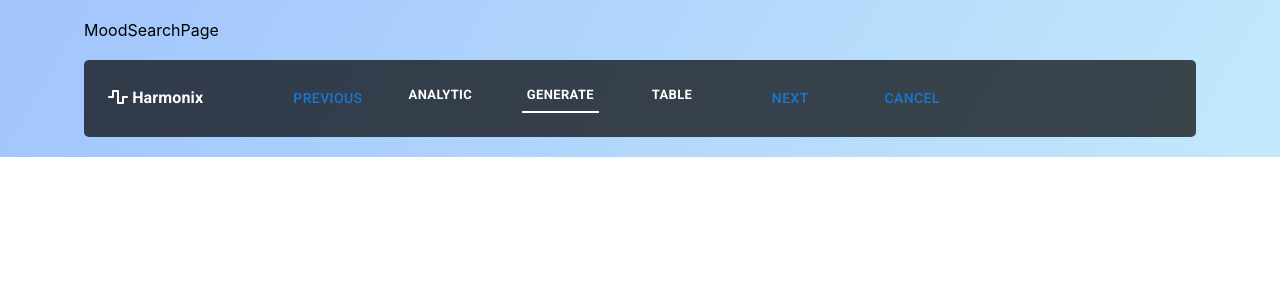
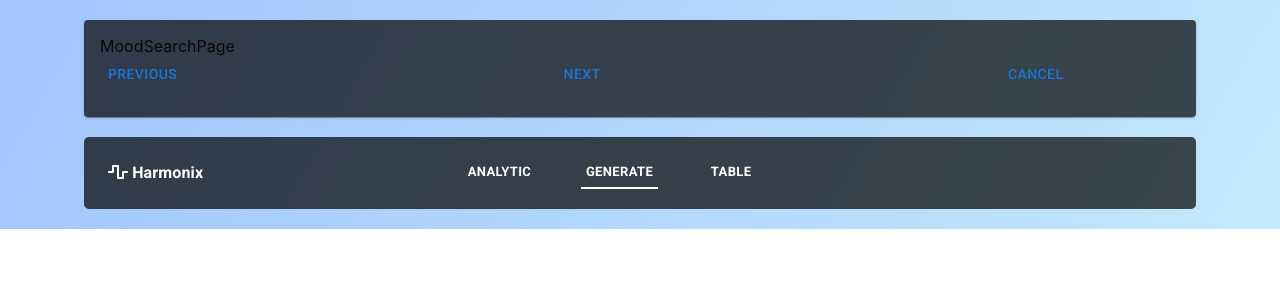
Before and after one commit to borozcod/HarmoniX, a React (Create React App) app in the folder client/: page / in a window 1280 px wide. Both pictures are taken after a click on the button "GET STARTED". Shown: the top 300 px of the page. Built offline with nearby package versions, Linux system fonts and the light colour scheme.

Commit message:
moved buttons

```diff
--- a/client/src/App.js
+++ b/client/src/App.js
@@ -49,11 +49,11 @@ const App = () => {
 
   const pages = [
     <HomePage onGetStarted={onGetStarted}/>,
-    <MoodSearchPage/>,
-    <AddArtistsPage/>,
-    <AddTrackPage/>,
-    <InputPlayListNamePage/>,
-    <ResultPage/>
+    <MoodSearchPage onGetStarted={onGetStarted} changePage={changePage} page={page}/>,
+    <AddArtistsPage onGetStarted={onGetStarted} changePage={changePage} page={page}/>,
+    <AddTrackPage onGetStarted={onGetStarted} changePage={changePage} page={page}/>,
+    <InputPlayListNamePage onGetStarted={onGetStarted} changePage={changePage} page={page}/>,
+    <ResultPage onGetStarted={onGetStarted} changePage={changePage} page={page}/>
   ]
 
 
--- a/client/src/components/globals/NavBar.js
+++ b/client/src/components/globals/NavBar.js
@@ -29,13 +29,6 @@ const NavBar = ({changeTab, active, changePage, page, started, onGetStarted}) =>
                 <Grid item xs={8}>
                     <Grid container justifyContent="center" spacing={0}>
 
-                        {
-                            started?
-                            <Grid item xs = {2}>
-                                <Button varient='text' onClick = {()=>changePage(page-1)}>Previous</Button>
-                            </Grid> :
-                            null
-                        }
                         <Grid item xs={2}>
                             <Button onClick={()=> changeTab('analytic')} varient="text" sx={active === 'analytic' ? activeStyle : baseStyle } size='small'>Analytic</Button>
                         </Grid>
@@ -47,22 +40,6 @@ const NavBar = ({changeTab, active, changePage, page, started, onGetStarted}) =>
                             <Button onClick={()=> changeTab('table')} varient="text" sx={active === 'table' ? activeStyle : baseStyle } size='small'>Table</Button>
                         </Grid>
 
-                        {
-                            started?
-                            <Grid item xs = {2}>
-                                <Button varient='text' onClick={()=>changePage(page+1)}> Next</Button>
-                            </Grid> :
-                            null
-                        }
-
-                        {
-                            started?
-                            <Grid item xs = {2}>
-                                <Button varient='text' onClick={()=>onGetStarted(false)}> Cancel</Button>
-                            </Grid> :
-                            null
-                        }
-
 
                     </Grid>
                 </Grid>
--- a/client/src/components/pages/AddArtistsPage.js
+++ b/client/src/components/pages/AddArtistsPage.js
@@ -1,8 +1,35 @@
 import React from 'react'
+import {Grid, Box, Card, CardContent, Typography} from '@mui/material'
+import Button from '@mui/material/Button';
 
-const AddArtistsPage = () => {
+const AddArtistsPage = ({onGetStarted, changePage, page}) => {
   return (
-    <div>AddArtistsPage</div>
+    <Card sx={{
+      bgcolor: 'rgba(0, 0, 0, 0.7)',
+
+    }}>
+      <CardContent>
+        <div>AddArtistsPage</div>
+        <Grid container spacing={0}
+        direction="row"
+        alignItems="center"
+        justifyContent="space-between">
+
+          <Grid item xs = {2}>
+              <Button varient='text' onClick = {()=>changePage(page-1)}>Previous</Button>
+          </Grid>
+
+          <Grid item xs = {2}>
+            <Button varient='text' onClick={()=>changePage(page+1)}> Next</Button>
+          </Grid>
+
+          <Grid item xs = {2}>
+            <Button varient='text' onClick={()=>onGetStarted(false)}> Cancel</Button>
+          </Grid>
+
+        </Grid>
+      </CardContent>
+    </Card>
   )
 }
 
--- a/client/src/components/pages/AddTrackPage.js
+++ b/client/src/components/pages/AddTrackPage.js
@@ -1,8 +1,35 @@
 import React from 'react'
+import {Grid, Box, Card, CardContent, Typography} from '@mui/material'
+import Button from '@mui/material/Button';
 
-const AddTrackPage = () => {
+const AddTrackPage = ({onGetStarted, changePage, page}) => {
   return (
-    <div>AddTrackPage</div>
+    <Card sx={{
+      bgcolor: 'rgba(0, 0, 0, 0.7)',
+
+    }}>
+      <CardContent>
+        <div>AddTrackPage</div>
+        <Grid container spacing={0}
+        direction="row"
+        alignItems="center"
+        justifyContent="space-between">
+
+          <Grid item xs = {2}>
+              <Button varient='text' onClick = {()=>changePage(page-1)}>Previous</Button>
+          </Grid>
+
+          <Grid item xs = {2}>
+            <Button varient='text' onClick={()=>changePage(page+1)}> Next</Button>
+          </Grid>
+
+          <Grid item xs = {2}>
+            <Button varient='text' onClick={()=>onGetStarted(false)}> Cancel</Button>
+          </Grid>
+
+        </Grid>
+      </CardContent>
+    </Card>
   )
 }
 
--- a/client/src/components/pages/InputPlayListNamePage.js
+++ b/client/src/components/pages/InputPlayListNamePage.js
@@ -1,8 +1,35 @@
 import React from 'react'
+import {Grid, Box, Card, CardContent, Typography} from '@mui/material'
+import Button from '@mui/material/Button';
 
-const InputPlayListNamePage = () => {
+const InputPlayListNamePage = ({onGetStarted, changePage, page}) => {
   return (
-    <div>InputPlayListNamePage</div>
+    <Card sx={{
+      bgcolor: 'rgba(0, 0, 0, 0.7)',
+
+    }}>
+      <CardContent>
+        <div>InputPlayListNamePage</div>
+        <Grid container spacing={0}
+        direction="row"
+        alignItems="center"
+        justifyContent="space-between">
+
+          <Grid item xs = {2}>
+              <Button varient='text' onClick = {()=>changePage(page-1)}>Previous</Button>
+          </Grid>
+
+          <Grid item xs = {2}>
+            <Button varient='text' onClick={()=>changePage(page+1)}> Next</Button>
+          </Grid>
+
+          <Grid item xs = {2}>
+            <Button varient='text' onClick={()=>onGetStarted(false)}> Cancel</Button>
+          </Grid>
+
+        </Grid>
+      </CardContent>
+    </Card>
   )
 }
 
--- a/client/src/components/pages/MoodSearchPage.js
+++ b/client/src/components/pages/MoodSearchPage.js
@@ -1,8 +1,35 @@
 import React from 'react'
+import {Grid, Box, Card, CardContent, Typography} from '@mui/material'
+import Button from '@mui/material/Button';
 
-const MoodSearchPage = () => {
+const MoodSearchPage = ({onGetStarted, changePage, page}) => {
   return (
-    <div>MoodSearchPage</div>
+    <Card sx={{
+      bgcolor: 'rgba(0, 0, 0, 0.7)',
+
+    }}>
+      <CardContent>
+        <div>MoodSearchPage</div>
+        <Grid container spacing={0}
+        direction="row"
+        alignItems="center"
+        justifyContent="space-between">
+
+          <Grid item xs = {2}>
+              <Button varient='text' onClick = {()=>changePage(page-1)}>Previous</Button>
+          </Grid>
+
+          <Grid item xs = {2}>
+            <Button varient='text' onClick={()=>changePage(page+1)}> Next</Button>
+          </Grid>
+
+          <Grid item xs = {2}>
+            <Button varient='text' onClick={()=>onGetStarted(false)}> Cancel</Button>
+          </Grid>
+
+        </Grid>
+      </CardContent>
+    </Card>
   )
 }
 
--- a/client/src/components/pages/ResultPage.js
+++ b/client/src/components/pages/ResultPage.js
@@ -1,8 +1,35 @@
 import React from 'react'
+import {Grid, Box, Card, CardContent, Typography} from '@mui/material'
+import Button from '@mui/material/Button';
 
-const ResultPage = () => {
+const ResultPage = ({onGetStarted, changePage, page}) => {
   return (
-    <div>ResultPage</div>
+    <Card sx={{
+      bgcolor: 'rgba(0, 0, 0, 0.7)',
+
+    }}>
+      <CardContent>
+        <div>ResultPage</div>
+        <Grid container spacing={0}
+        direction="row"
+        alignItems="center"
+        justifyContent="space-between">
+
+          <Grid item xs = {2}>
+              <Button varient='text' onClick = {()=>changePage(page-1)}>Previous</Button>
+          </Grid>
+
+          <Grid item xs = {2}>
+            <Button varient='text' onClick={()=>changePage(page+1)}> Next</Button>
+          </Grid>
+
+          <Grid item xs = {2}>
+            <Button varient='text' onClick={()=>onGetStarted(false)}> Cancel</Button>
+          </Grid>
+
+        </Grid>
+      </CardContent>
+    </Card>
   )
 }
 
```
